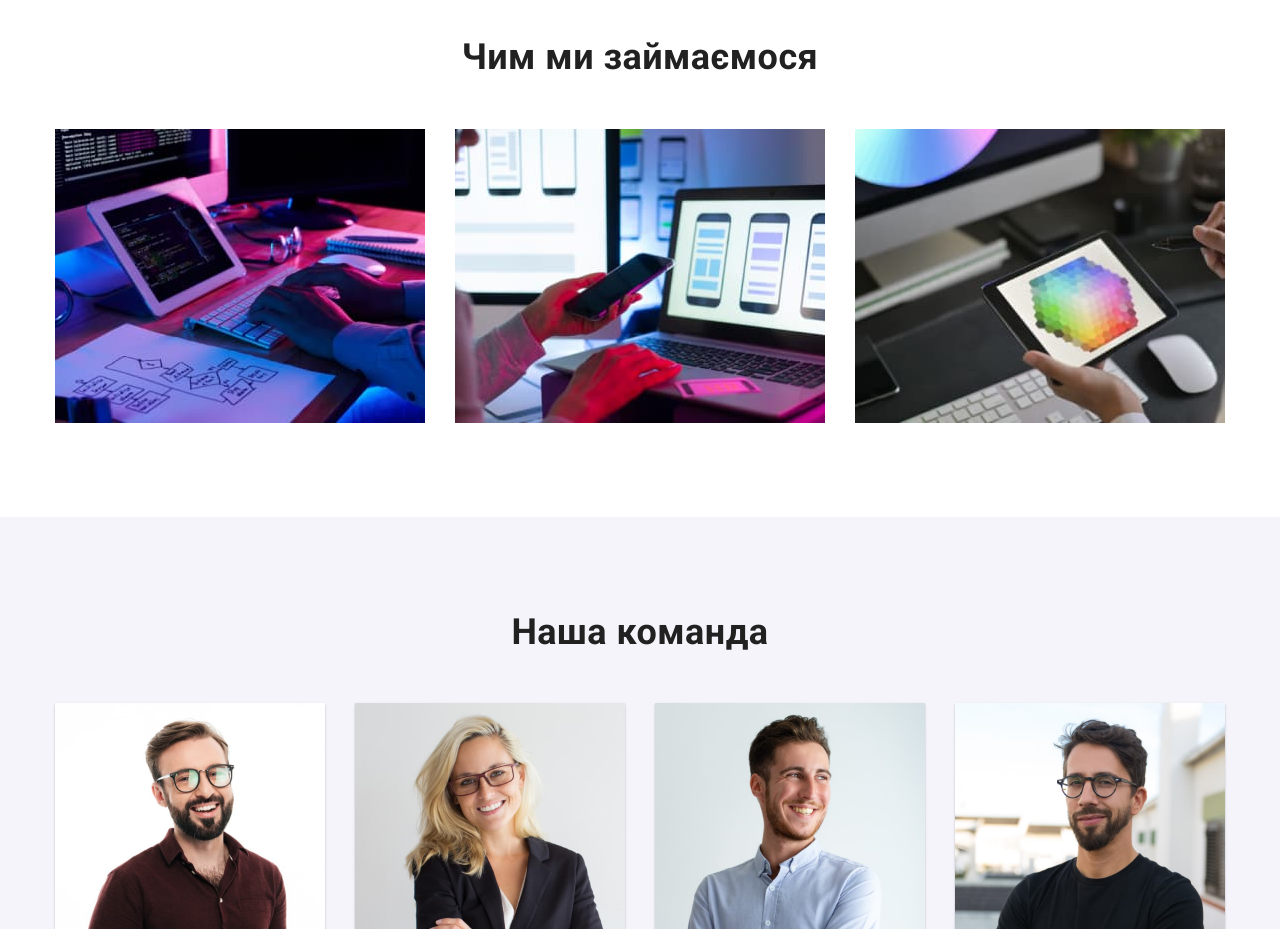
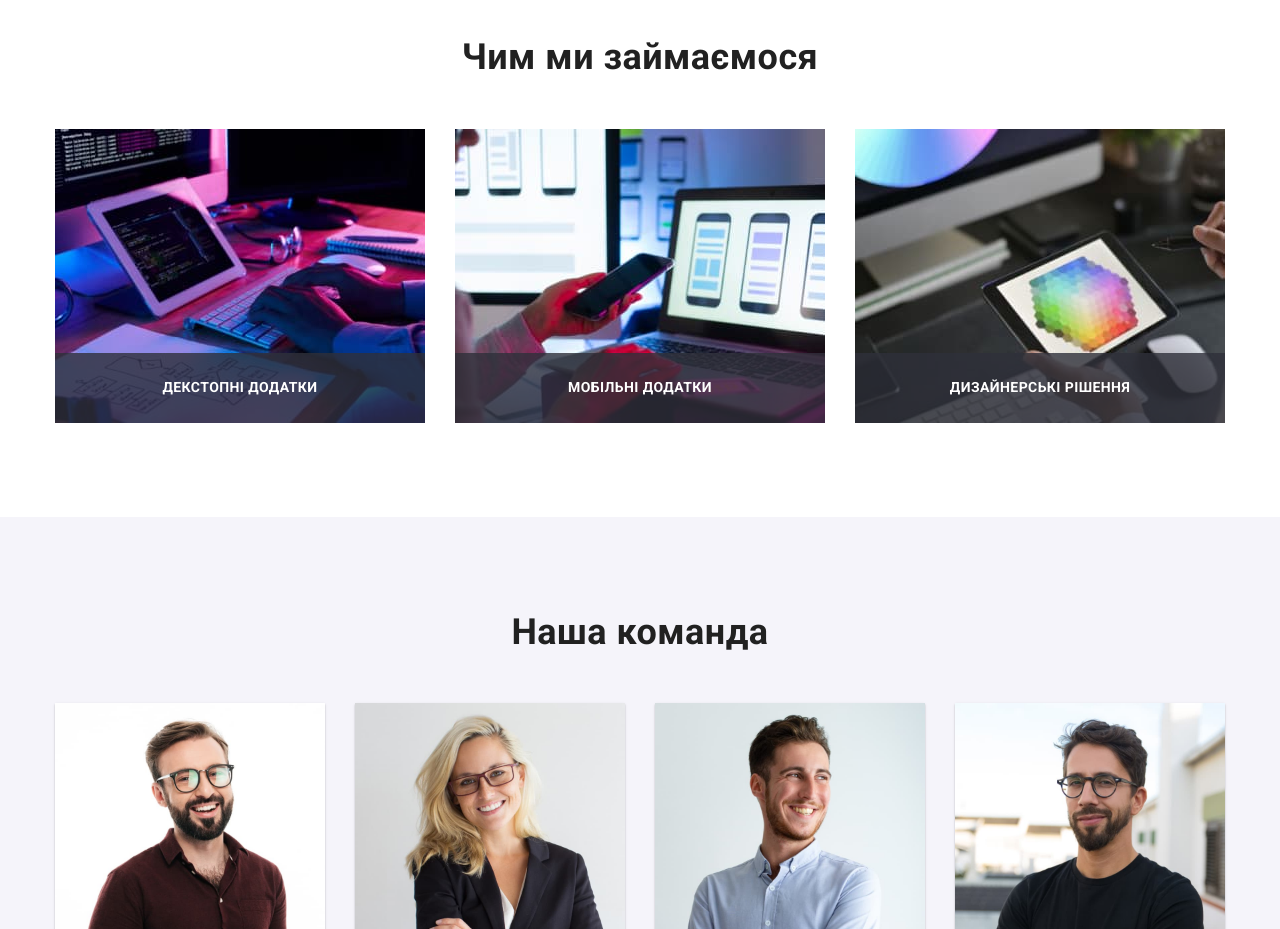
Before and after one commit to DanyloKharkiv/goit-markup-hw-05, a plain HTML site: page index.html in a window 1280 px wide. Shown: the part 1080-2009 px from the top of the page. Drawn offline with nearby package versions, Linux system fonts and the light colour scheme.

Commit message:
add some code

```diff
--- a/css/styles.css
+++ b/css/styles.css
@@ -291,6 +291,30 @@ body {
     display: flex;
     flex-wrap: wrap;
     gap: 30px;
+}
+
+.thr-sec-wrapper {
+    position: relative;
+}
+
+.what-we-do-list {
+    position: absolute;
+    padding-top: 27px;
+    left: 0;
+    bottom: 0;
+    height: 70px;
+    width: 100%;
+    font-family: 'Roboto', sans-serif;
+    font-style: normal;
+    font-weight: 700;
+    font-size: 14px;
+    line-height: 1.14;
+    text-align: center;
+    letter-spacing: 0.03em;
+    text-transform: uppercase;
+    color: var(--white-color);
+    background: rgba(47, 48, 58, 0.8);
+
 }
 
 .thr-sec-item {
@@ -644,6 +668,7 @@ border: 1px solid var(--border-items-color);
     width: 100%;
     height: 100%;
     background: var(--backdrop-background);
+    transition: opacity var(--hover-focus-anim), visibility var(--hover-focus-anim);
 }
 
 .backdrop.is-hidden {
--- a/index.html
+++ b/index.html
@@ -112,9 +112,24 @@
             <div class="container">
             <h2 class="what-we-do">Чим ми займаємося</h2>
             <ul class="thrid-sec-list">
-                <li class="thr-sec-item"><img src="./images/person-is-typing.jpg" alt="людина друкує на комп'ютерів" width="370"> </li>
-                <li class="thr-sec-item"><img src="./images/man-looks-at-the-phone.jpg" alt="людина дивиться в телефон" width="370"> </li>
-                <li class="thr-sec-item"><img src="./images/man-looks-at-a-tablet.jpg" alt="людина дивиться на планшет" width="370"> </li>
+                <li class="thr-sec-item">
+                    <div class="thr-sec-wrapper">
+                        <img src="./images/person-is-typing.jpg" alt="людина друкує на комп'ютерів" width="370">
+                        <p class="what-we-do-list">Декстопні додатки</p>
+                    </div>
+                </li>
+                <li class="thr-sec-item">
+                    <div class="thr-sec-wrapper">
+                        <img src="./images/man-looks-at-the-phone.jpg" alt="людина дивиться в телефон" width="370">
+                        <p class="what-we-do-list">Мобільні додатки</p>
+                    </div>
+                </li>
+                <li class="thr-sec-item">
+                    <div class="thr-sec-wrapper">
+                        <img src="./images/man-looks-at-a-tablet.jpg" alt="людина дивиться на планшет" width="370">
+                        <p class="what-we-do-list">Дизайнерські рішення</p>
+                    </div>
+                </li>
             </ul>
             </div>
         </section>
@@ -383,7 +398,7 @@
         </div>
     </footer>
     <div class="backdrop is-hidden" data-modal>
-        <div class="modal is-hidden">
+        <div class="modal">
             <button class="modal-close-btn" type="button" data-modal-close>
                 <svg class="modal-close-icon" width="11" height="11">
                     <use href="./images/sprite.svg#close"></use>
```
